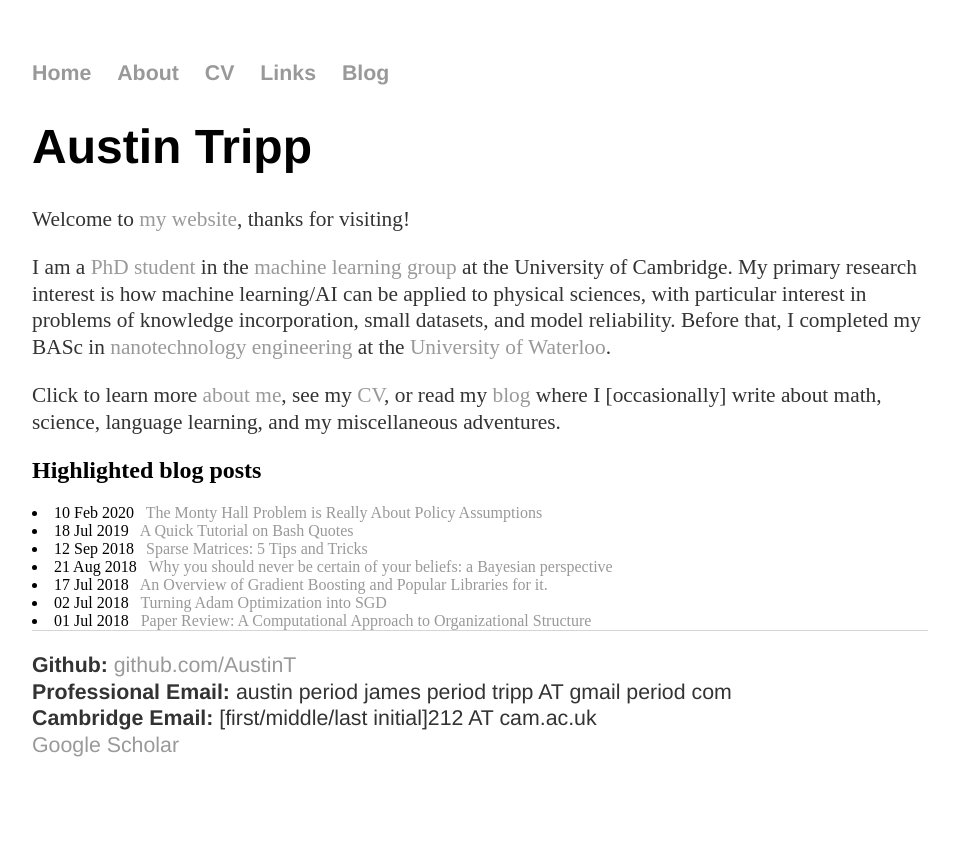
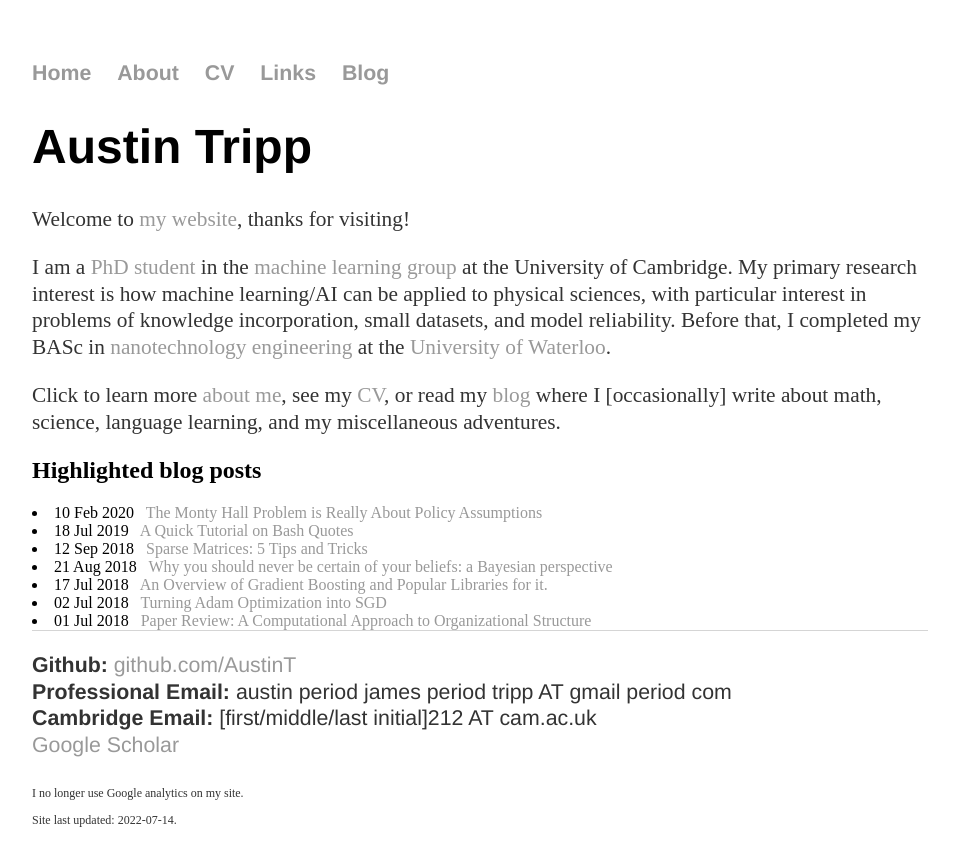
Before and after one commit to AustinT/AustinT.github.io, a Jekyll site: the page built from index.md, in a window 1280 px wide. Shown: the top 866 px of the page, without its empty margins (160-1119 px from the left). Built offline with Jekyll 4.4.1, drawn with Linux system fonts in a browser that asks for light colours; some of the changed lines change nothing that is shown.

Commit message:
Remove analytics, change some meta-data, .gitignore updates.
1. Removed google analytics tracking from my site header (script is
still in the repo though)
2. Remove some meta-data that I forgot was there. Add site update time
to footer.
3. Add some stuff to .gitignore.

```diff
--- a/_config.yml
+++ b/_config.yml
@@ -9,9 +9,9 @@
 author:
         name: "Austin Tripp"
         avatar:
-        bio: "Waterloo Undergrad into machine learning and nanotechnology"
+        bio: "Researcher figuring out ML/statistics"
         email: "austin dot james dot tripp at gmail.com"
-        location: "Toronto, ON"
+        location: "Earth"
         github: "AustinT"
         linkedin: "austin-tripp"
 
--- a/_layouts/default.html
+++ b/_layouts/default.html
@@ -4,8 +4,9 @@
 			<title>{{ page.title }}</title>
 			<!-- link to main stylesheet -->
 			<link rel="stylesheet" type="text/css" href="/css/main.css">
-            <!-- Analytics -->
-            {% include analytics.html %}
+            <!-- Decided to remove analytics; I don't want to track people -->
+            <!--(add {} around following line to re-insert)-->
+            <!--% include analytics.html %-->
 		</head>
 		<body>
 			<nav>
@@ -36,5 +37,7 @@
                     <li> <span style="font-weight:normal"><a href="https://scholar.google.com/citations?user=WAvRaxMAAAAJ">Google Scholar</a></span>
                     </li>
 				</ul>
+                <p style="font-size:12px;">I no longer use Google analytics on my site.<br>
+                Site last updated: {{ site.time | date: "%Y-%m-%d" }}.</p>
 			</footer>
 		</body>
```
Also changed, not shown: 1 other file.
